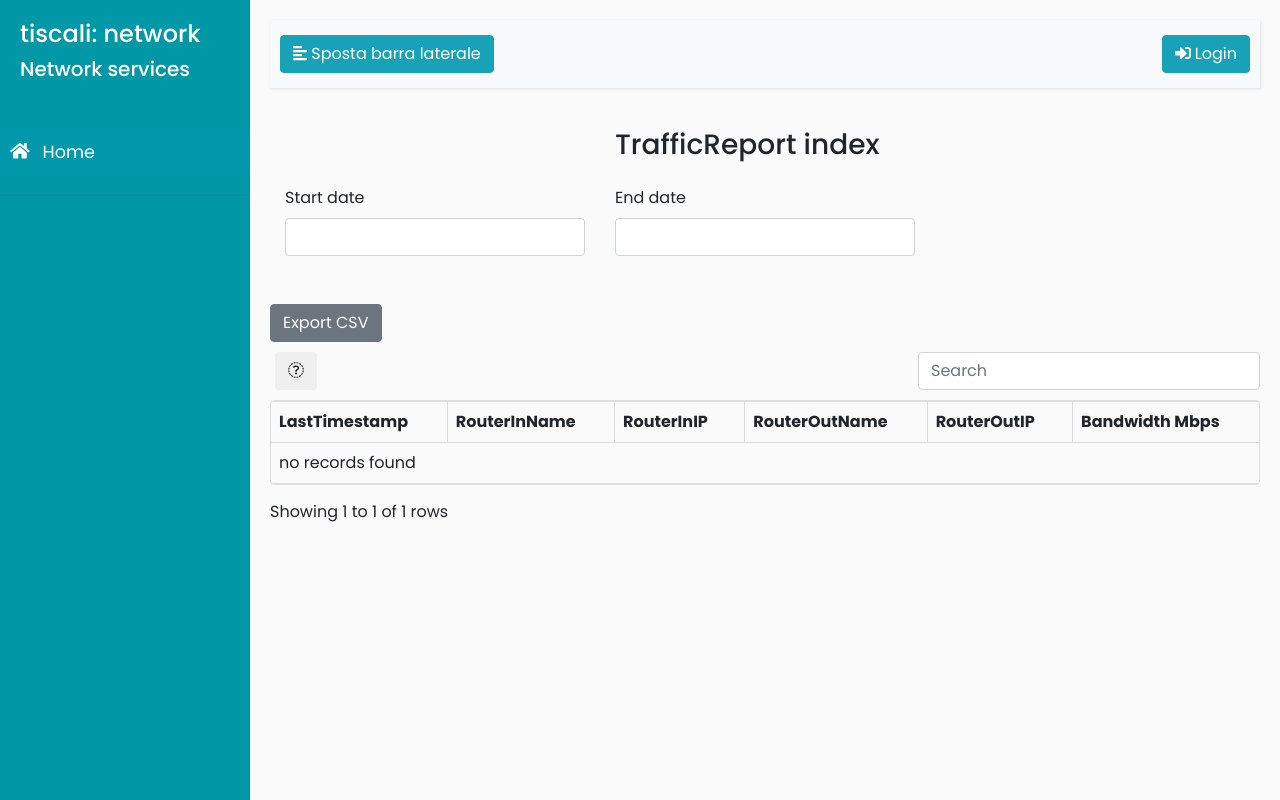
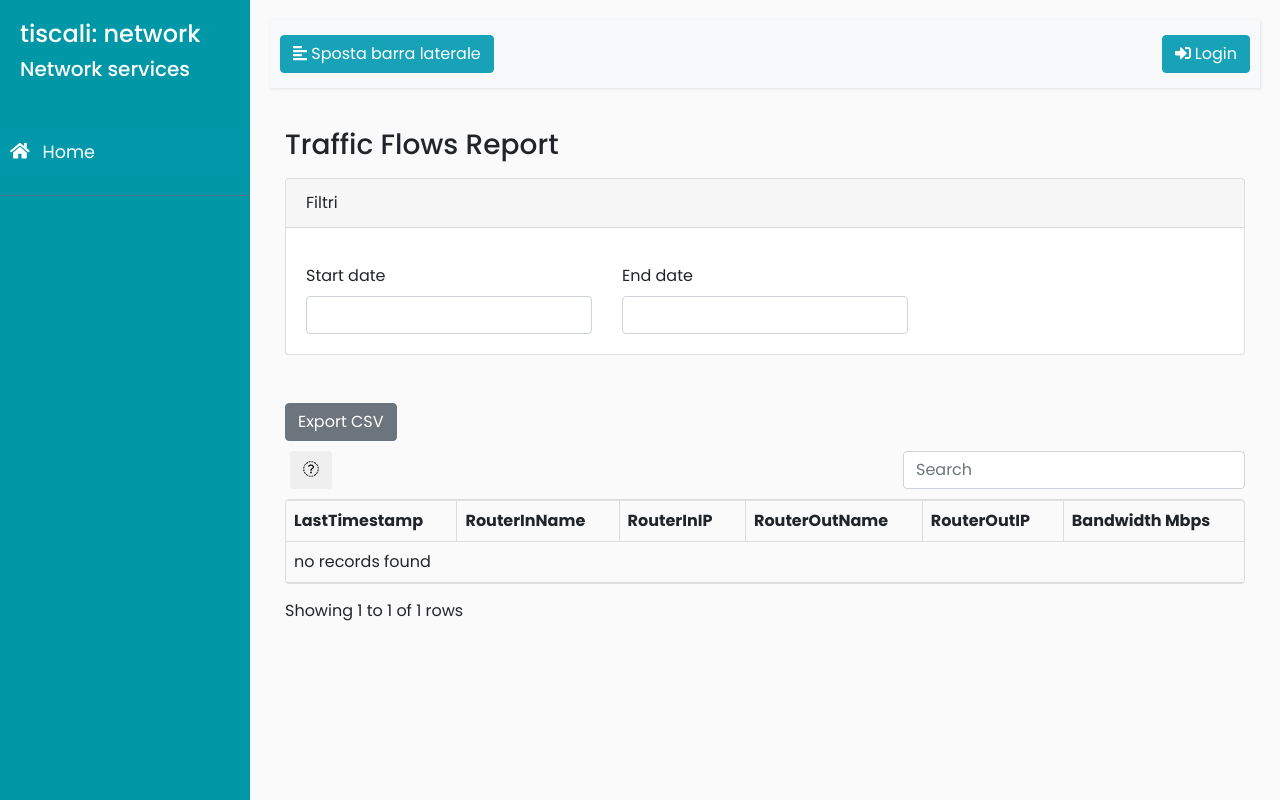
Before and after one commit to marfing/planning-statistics, a Symfony app: template templates/traffic_report/index.html.twig in a window 1280 px wide. Run offline with Twig, Linux system fonts and the light colour scheme; the template is opened without the code that fills it, so the values that code supplies are empty; form fields are guessed from the names that the template uses; some libraries are stand-ins or nearby versions.

Commit message:
changed class panel to card for bootstrap4 compliancy

```diff
--- a/templates/base.html.twig
+++ b/templates/base.html.twig
@@ -9,6 +9,8 @@
         <!-- Fontawesome CSS -->
         <link href="{{ asset('/fontawesome/css/all.css') }}" rel="stylesheet"> <!--load all styles -->
         <!-- Bootstrap CSS -->
+<!--        <link href="https://maxcdn.bootstrapcdn.com/bootstrap/4.0.0/css/bootstrap.min.css" rel="stylesheet"> -->
+<!--        <link href="https://maxcdn.bootstrapcdn.com/bootstrap/3.3.7/css/bootstrap.min.css" rel="stylesheet"> -->
         <link rel="stylesheet" href="{{asset('/bootstrap/css/bootstrap.min.css')}}">
         <!-- Custom sidebar CSS -->
         <link rel="stylesheet" href="{{ asset('/css/sidebar/style.css')}}">
@@ -228,7 +230,7 @@
                         </ul>
                     </div>
                 <!-- controller rendering html -->
-                <div class="mt-2" id="controllerRendering">
+                <div class="container mt-2" id="controllerRendering">
                     {% block body %}{% endblock %}
                 </div>
             </div>
--- a/templates/traffic_report/index.html.twig
+++ b/templates/traffic_report/index.html.twig
@@ -3,15 +3,12 @@
 {% block title %}TrafficReport index{% endblock %}
 
 {% block body %}
-{{ form_start(form) }}
-    <div class="container">
-        <div class="panel panel-default">
-            <div class="panel-body">
-                <div class="row">
-                    <div class="col-sm-4 offset-4">
-                        <h3>TrafficReport index</h3>
-                    </div>
-                </div>
+
+       <h3>Traffic Flows Report</h3>
+        <div class="card panel-default mt-3">
+            <div class="card-header">Filtri</div>
+            <div class="card-body">
+                {{ form_start(form) }}
                 <div class="row mt-3">
                     <div class="col-sm-4">
                         {{ form_label(form.startDate) }}
@@ -27,7 +24,6 @@
                 </div>
             </div>
         </div>
-    </div>
 
 
     <br><br>
```
